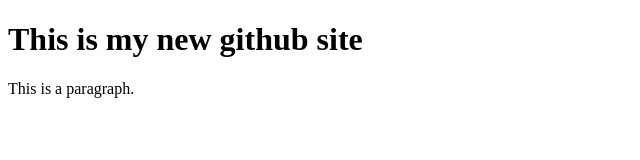
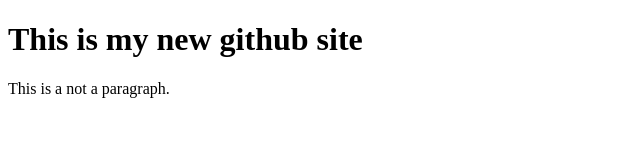
Before and after one commit to Rakshithar1234/Rakshitha.github.io, a plain HTML site: page index.html in a window 1280 px wide. Shown: the full height of the page, 0-640 px from the left. Drawn offline with Linux system fonts and the light colour scheme.

Commit message:
Update index.html

```diff
--- a/index.html
+++ b/index.html
@@ -6,7 +6,7 @@
 <body>
 
 <h1>This is my new github site</h1>
-<p>This is a paragraph.</p>
+<p>This is a not a paragraph.</p>
 
 </body>
 </html>
```
